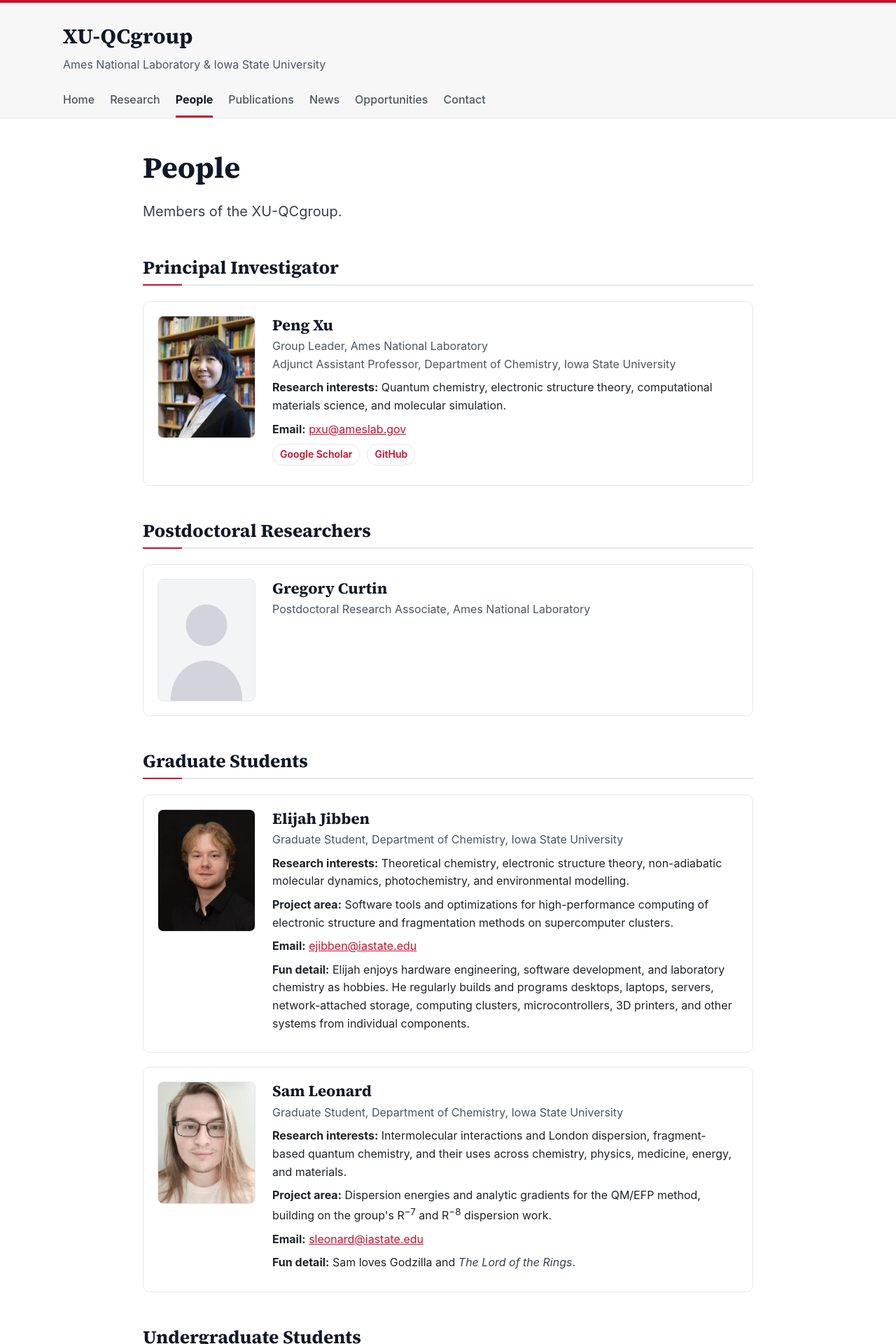
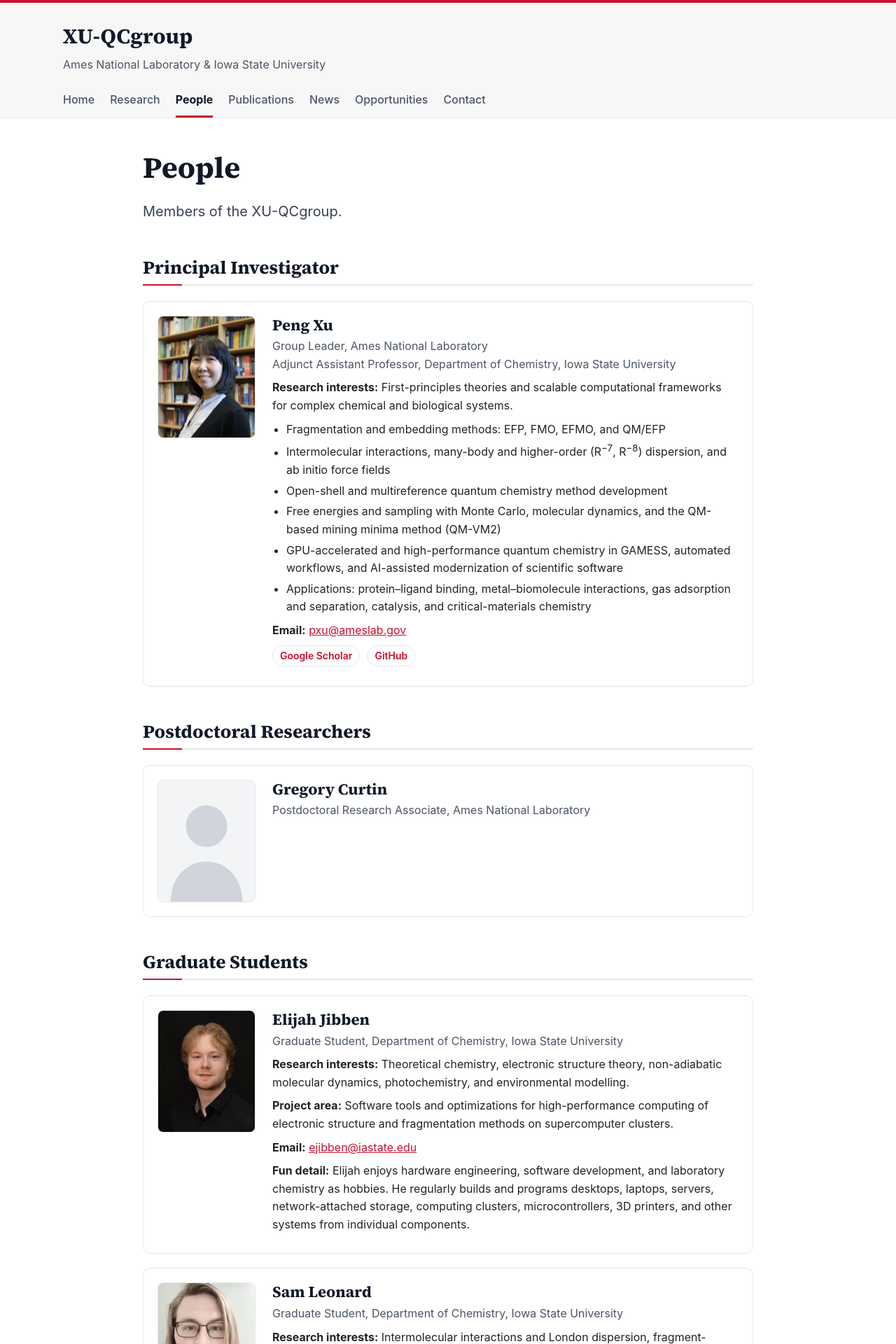
Before and after one commit to XU-QCgroup/XU-QCgroup.github.io, a Jekyll site: the page built from people.html, in a window 1280 px wide. Shown: the top 1920 px of the page at 70% size. Built offline with Jekyll 4.4.1, drawn with Linux system fonts in a browser that asks for light colours.

Commit message:
Make PI research interests specific, from 2026 CV
Interests can now be a list with a one-line summary; one-sentence
interests still render as before.

Co-Authored-By: Claude Opus 5.5 <noreply@anthropic.com>

```diff
--- a/_data/people.yml
+++ b/_data/people.yml
@@ -1,6 +1,7 @@
 # Each section is hidden automatically while its members list is empty.
 # Member fields (all optional except name): photo, role, bio, interests, project,
 # email, fun, links (true shows the PI profile links from links.yml).
+# interests can be one sentence, or a list (with an optional interests_summary line above it).
 # Without a photo, a placeholder silhouette is shown.
 
 - section: Principal Investigator
@@ -11,9 +12,16 @@
         Group Leader, Ames National Laboratory<br>
         Adjunct Assistant Professor, Department of Chemistry, Iowa State University
       bio: ""   # TODO: 2-3 sentences: PhD (where, advisor), postdoc, current positions
-      interests: >-
-        Quantum chemistry, electronic structure theory, computational materials
-        science, and molecular simulation.
+      interests_summary: >-
+        First-principles theories and scalable computational frameworks for complex
+        chemical and biological systems.
+      interests:
+        - "Fragmentation and embedding methods: EFP, FMO, EFMO, and QM/EFP"
+        - Intermolecular interactions, many-body and higher-order (R<sup>−7</sup>, R<sup>−8</sup>) dispersion, and ab initio force fields
+        - Open-shell and multireference quantum chemistry method development
+        - Free energies and sampling with Monte Carlo, molecular dynamics, and the QM-based mining minima method (QM-VM2)
+        - GPU-accelerated and high-performance quantum chemistry in GAMESS, automated workflows, and AI-assisted modernization of scientific software
+        - "Applications: protein–ligand binding, metal–biomolecule interactions, gas adsorption and separation, catalysis, and critical-materials chemistry"
       email: pxu@ameslab.gov
       links: true
 
--- a/_includes/person.html
+++ b/_includes/person.html
@@ -9,7 +9,10 @@
     <h3>{{ p.name }}</h3>
     {% if p.role and p.role != "" %}<p class="person-role">{{ p.role }}</p>{% endif %}
     {% if p.bio and p.bio != "" %}<p>{{ p.bio }}</p>{% endif %}
-    {% if p.interests and p.interests != "" %}<p><strong>Research interests:</strong> {{ p.interests }}</p>{% endif %}
+    {% if p.interests.first %}
+      <p><strong>Research interests:</strong> {{ p.interests_summary }}</p>
+      <ul class="interest-list">{% for item in p.interests %}<li>{{ item }}</li>{% endfor %}</ul>
+    {% elsif p.interests and p.interests != "" %}<p><strong>Research interests:</strong> {{ p.interests }}</p>{% endif %}
     {% if p.project and p.project != "" %}<p><strong>Project area:</strong> {{ p.project }}</p>{% endif %}
     {% if p.email and p.email != "" %}<p><strong>Email:</strong> <a href="mailto:{{ p.email }}">{{ p.email }}</a></p>{% endif %}
     {% if p.fun and p.fun != "" %}<p><strong>Fun detail:</strong> {{ p.fun }}</p>{% endif %}
--- a/style.css
+++ b/style.css
@@ -245,3 +245,6 @@ em { color: #374151; }
   .news-item { grid-template-columns: 1fr; gap: 4px; }
   .pub-toc { float: none; display: block; margin: 0 0 8px; }
 }
+
+.interest-list { margin: 4px 0 8px; padding-left: 20px; }
+.interest-list li { margin-bottom: 4px; }
```
